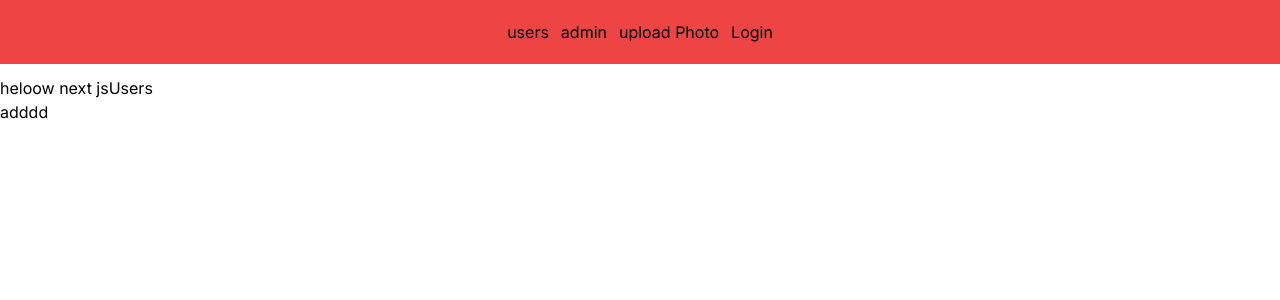
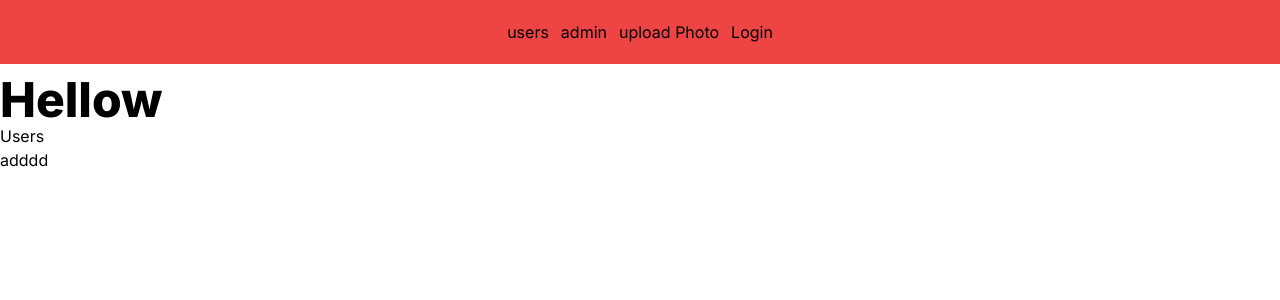
Before and after one commit to abdullahalkawser/Learn-Next-js, a Next.js app in the folder next-apps/: page / in a window 1280 px wide. Shown: the top 300 px of the page. Built offline with nearby package versions, Linux system fonts and the light colour scheme; no server answers.

Commit message:
Accessing Session on the Server

```diff
--- a/next-apps/app/api/auth/[...nextauth]/route.tsx
+++ b/next-apps/app/api/auth/[...nextauth]/route.tsx
@@ -3,14 +3,15 @@
 
 console.log("GOOGLE_CLIENT_ID", process.env.GOOGLE_CLIENT_ID);
 console.log("GOOGLE_CLIENT_SECRET", process.env.GOOGLE_CLIENT_SECRET);
-
-const handelar = NextAuth({
+export const authOptions = {
   providers: [
     GoogleProvider({
       clientId: process.env.GOOGLE_CLIENT_ID!,
       clientSecret: process.env.GOOGLE_CLIENT_SECRET!,
     }),
   ],
-});
+}
+
+const handelar = NextAuth(authOptions);
 
 export { handelar as GET, handelar as POST };
--- a/next-apps/app/page.tsx
+++ b/next-apps/app/page.tsx
@@ -1,11 +1,15 @@
 import Image from 'next/image'
 import Link from 'next/link'
 import Addtocard from './componant/Addtocard'
+import { getServerSession } from 'next-auth'
+import { authOptions } from './api/auth/[...nextauth]/route'
 
-export default function Home() {
+export default async function Home() {
+
+  const session = await getServerSession(authOptions)
   return (
 <div>
-  heloow next js
+  <h1>Hellow {session && <span>{session.user!.name}</span>}</h1>
   {/* <a href='/users'>aaaaaaaaaaa</a> */}
   <Link href='/users'>Users</Link>
   <Addtocard></Addtocard>
```
